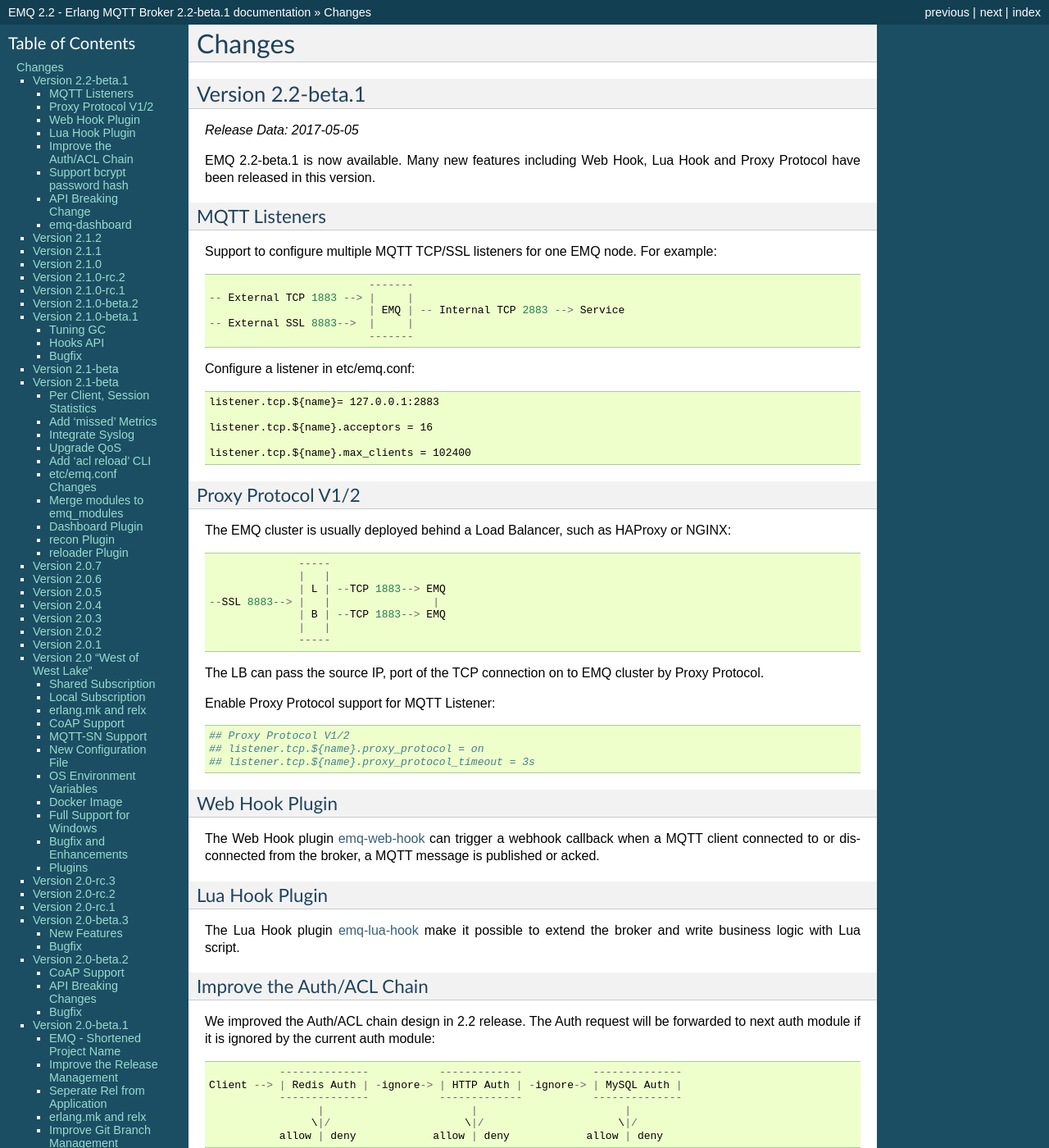
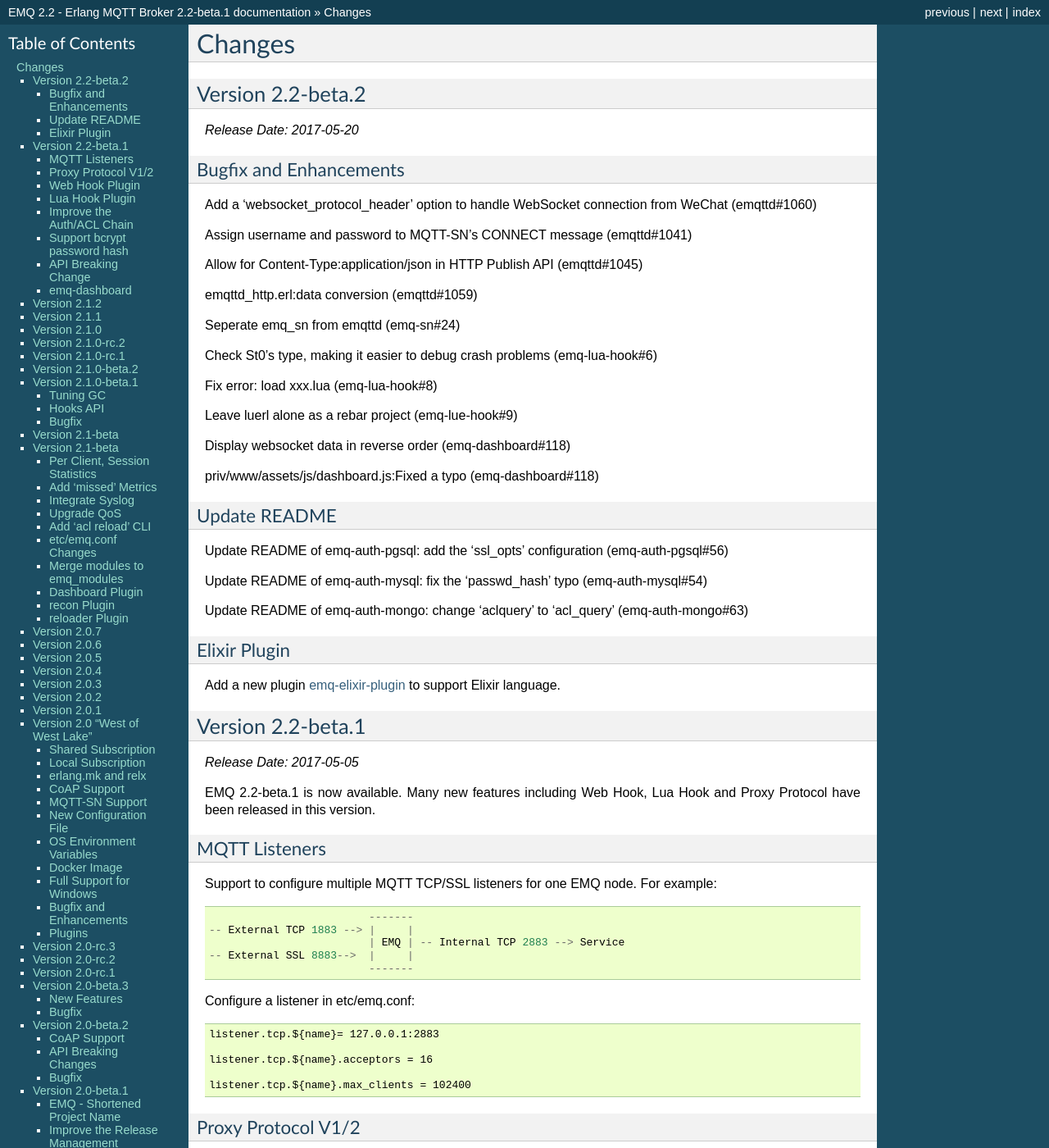
Before and after one commit to emqxarchive/emqx-docs-en, a Sphinx documentation site: the page built from source/changes.rst, in a window 1280 px wide and 1400 px high. Shown: the whole window at 82% size. Built offline with Sphinx 7.4.7, drawn with Linux system fonts in a browser that asks for light colours; some of the changed text lies outside the part shown.

Commit message:
Release notes for version2.2-beta.2

```diff
--- a/source/changes.rst
+++ b/source/changes.rst
@@ -5,13 +5,58 @@
 Changes
 =======
 
+.. _release_2.2-beta.2:
+
+------------------
+Version 2.2-beta.2
+------------------
+
+*Release Date: 2017-05-20*
+
+Bugfix and Enhancements
+-----------------------
+
+Add a 'websocket_protocol_header' option to handle WebSocket connection from WeChat (emqttd#1060)
+
+Assign username and password to MQTT-SN's CONNECT message (emqttd#1041)
+
+Allow for Content-Type:application/json in HTTP Publish API (emqttd#1045)
+
+emqttd_http.erl:data conversion (emqttd#1059)
+
+Seperate emq_sn from emqttd (emq-sn#24)
+
+Check St0's type, making it easier to debug crash problems (emq-lua-hook#6)
+
+Fix error: load xxx.lua (emq-lua-hook#8)
+
+Leave luerl alone as a rebar project (emq-lue-hook#9)
+
+Display websocket data in reverse order (emq-dashboard#118)
+
+priv/www/assets/js/dashboard.js:Fixed a typo (emq-dashboard#118)
+
+Update README
+-------------
+
+Update README of emq-auth-pgsql: add the 'ssl_opts' configuration (emq-auth-pgsql#56)
+
+Update README of emq-auth-mysql: fix the 'passwd_hash' typo (emq-auth-mysql#54)
+
+Update README of emq-auth-mongo: change 'aclquery' to 'acl_query' (emq-auth-mongo#63)
+
+Elixir Plugin
+--------------
+
+Add a new plugin `emq-elixir-plugin`_ to support Elixir language.
+
 .. _release_2.2-beta.1:
 
 ------------------
 Version 2.2-beta.1
 ------------------
 
-*Release Data: 2017-05-05*
+*Release Date: 2017-05-05*
 
 EMQ 2.2-beta.1 is now available. Many new features including Web Hook, Lua Hook and Proxy Protocol have been released in this version.
 
@@ -100,7 +145,7 @@
 Version 2.1.2
 -------------
 
-*Release Data: 2017-04-21*
+*Release Date: 2017-04-21*
 
 Fix `emqttd_ctl sessions list` CLI
 
@@ -116,7 +161,7 @@
 Version 2.1.1
 -------------
 
-*Release Data: 2017-04-14*
+*Release Date: 2017-04-14*
 
 Localhost:8083/status returns 404 when AWS LB check the health of EMQ (emqttd#984)
 
@@ -134,7 +179,7 @@
 Version 2.1.0
 -------------
 
-*Release Data: 2017-04-07*
+*Release Date: 2017-04-07*
 
 The stable release of 2.1 version.
 
@@ -148,7 +193,7 @@
 Version 2.1.0-rc.2
 ------------------
 
-*Release Data: 2017-03-31*
+*Release Date: 2017-03-31*
 
 Support pbkdf2 hash (emq-auth-mongo#46)
 
@@ -164,7 +209,7 @@
 Version 2.1.0-rc.1
 ------------------
 
-*Release Data: 2017-03-24*
+*Release Date: 2017-03-24*
 
 EMQ fails to start if run under a different linux user than that which first ran it (emqttd#842)
 
@@ -186,7 +231,7 @@
 Version 2.1.0-beta.2
 --------------------
 
-*Release Data: 2017-03-13*
+*Release Date: 2017-03-13*
 
 Cannot find AwaitingAck (emqttd#597)
 
@@ -2397,3 +2442,4 @@
 .. _emq_plugin_template:  https://github.com/emqtt/emq_plugin_template
 .. _recon:                http://ferd.github.io/recon/
 .. _`Semantic Versioning 2.0.0`:    http://semver.org
+.. _emq-elixir-plugin:    https://github.com/emqtt/emq-elixir-plugin
```
